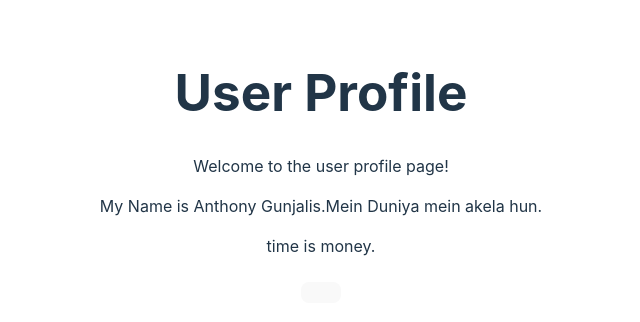
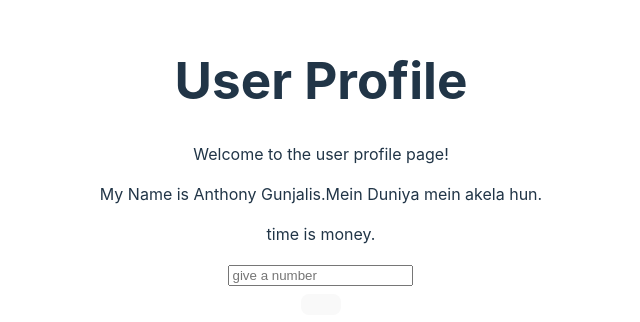
Before and after one commit to Cybersamurai304/learnGit, a React (Vite) app: page / in a window 1280 px wide. Shown: the part 234-556 px from the top of the page, without its empty margins (319-959 px from the left). Built offline with nearby package versions, Linux system fonts and the light colour scheme.

Commit message:
input_sum

```diff
--- a/src/App.jsx
+++ b/src/App.jsx
@@ -1,5 +1,6 @@
 import './App.css'
 import UserProfile from './UserProfile';
+import Sum from './Sum';
 import Button from './Button';
 
 function App() {
@@ -10,6 +11,7 @@ function App() {
         <UserProfile />
         <p>My Name is Anthony Gunjalis.Mein Duniya mein akela hun.</p>
         <p>time is money.</p>
+        <Sum />
         <Button/>
       </div>
     </>
--- /dev/null
+++ b/src/Sum.jsx
@@ -0,0 +1,11 @@
+import React from 'react'
+
+const sum = () => {
+  return (
+    <div className='addition'>
+       <input type="number" placeholder='give a number' />
+    </div>
+  )
+}
+
+export default sum
```
